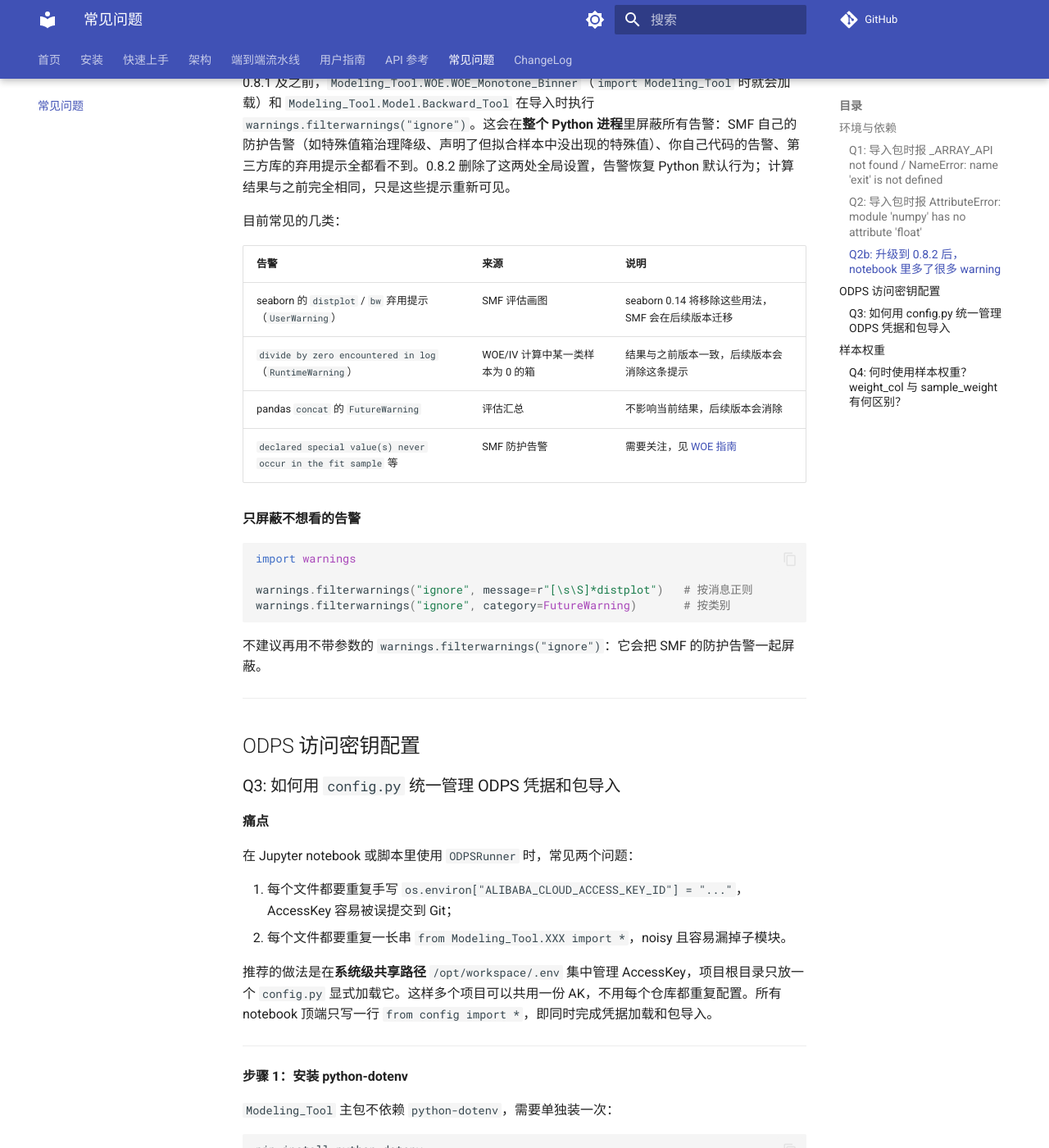
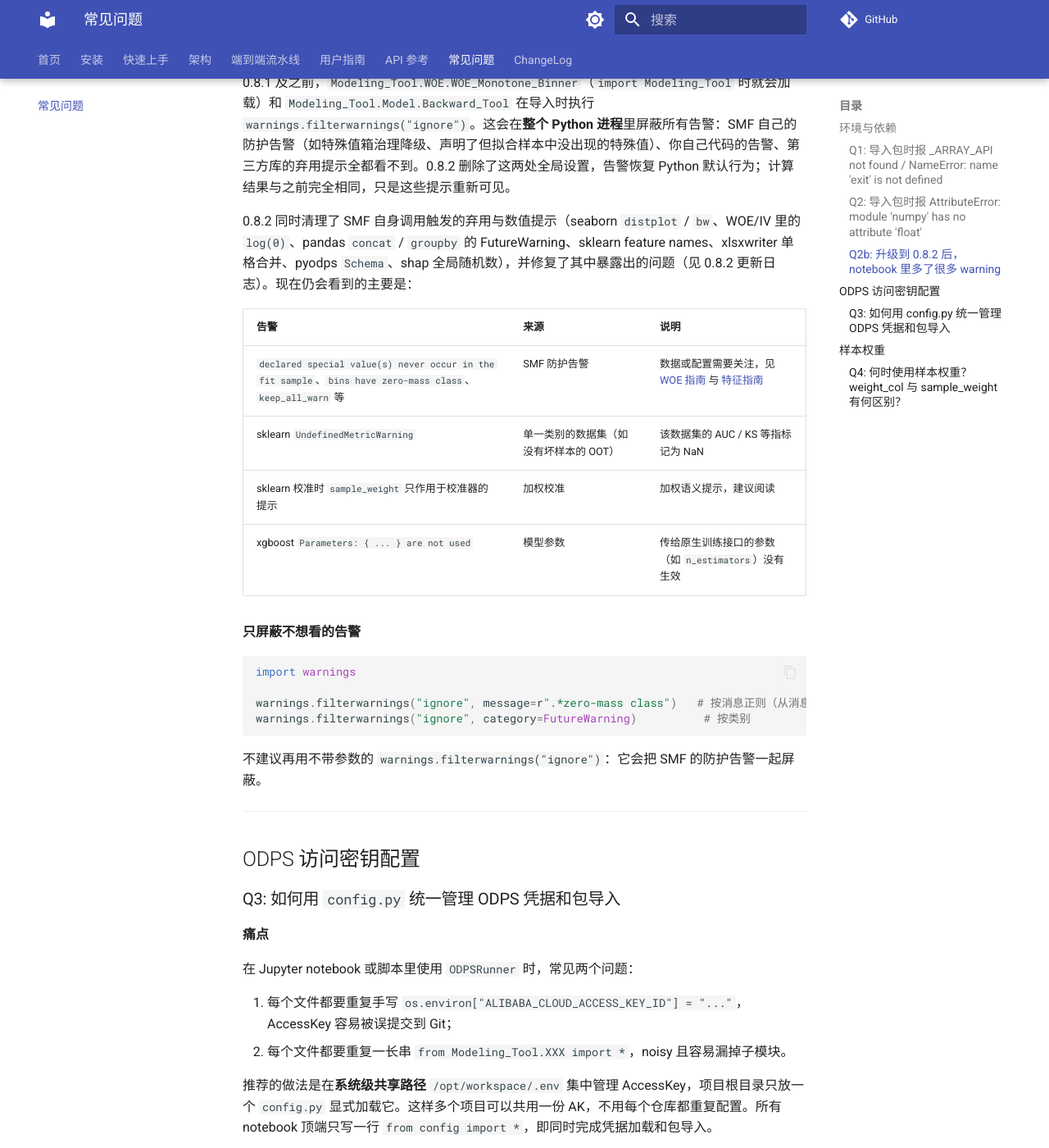
Before and after one commit to Kyle-J-Sun/SuperModelingFactory_doc, an MkDocs documentation site: the page built from docs/faq.md, in a window 1280 px wide and 1400 px high, scrolled down 3111 px. Shown: the whole window at 82% size. Built offline with MkDocs 1.6.1 and Material for MkDocs 9.7.7, drawn with Linux system fonts in a browser that asks for light colours; comment, search, counter and statistics services are not loaded.

Commit message:
docs: FAQ lists the warnings still shown after the 0.8.2 cleanup
- faq.md Q2b: 0.8.2 also removed the deprecation and floating-point notices
  that SMF's own calls raised (seaborn distplot / bw, log(0), pandas concat /
  groupby, sklearn feature names, xlsxwriter single-cell merge, pyodps
  Schema, shap global RNG) and fixed the problems behind them; the table now
  lists what still appears on purpose (SMF guard warnings, sklearn
  UndefinedMetricWarning on single-class datasets, the calibration
  sample_weight note, xgboost unused parameters) and the filter example
  targets a guard warning

Claude-Session: https://claude.ai/code/session_01Y47KH3eSayU8iaTyhkjE6Y

````diff
--- a/docs/faq.md
+++ b/docs/faq.md
@@ -167,22 +167,22 @@ from Modeling_Tool.Core import *
 
 0.8.1 及之前，`Modeling_Tool.WOE.WOE_Monotone_Binner`（`import Modeling_Tool` 时就会加载）和 `Modeling_Tool.Model.Backward_Tool` 在导入时执行 `warnings.filterwarnings("ignore")`。这会在**整个 Python 进程**里屏蔽所有告警：SMF 自己的防护告警（如特殊值箱治理降级、声明了但拟合样本中没出现的特殊值）、你自己代码的告警、第三方库的弃用提示全都看不到。0.8.2 删除了这两处全局设置，告警恢复 Python 默认行为；计算结果与之前完全相同，只是这些提示重新可见。
 
-目前常见的几类：
+0.8.2 同时清理了 SMF 自身调用触发的弃用与数值提示（seaborn `distplot` / `bw`、WOE/IV 里的 `log(0)`、pandas `concat` / `groupby` 的 FutureWarning、sklearn feature names、xlsxwriter 单格合并、pyodps `Schema`、shap 全局随机数），并修复了其中暴露出的问题（见 0.8.2 更新日志）。现在仍会看到的主要是：
 
 | 告警 | 来源 | 说明 |
 |---|---|---|
-| seaborn 的 `distplot` / `bw` 弃用提示（`UserWarning`） | SMF 评估画图 | seaborn 0.14 将移除这些用法，SMF 会在后续版本迁移 |
-| `divide by zero encountered in log`（`RuntimeWarning`） | WOE/IV 计算中某一类样本为 0 的箱 | 结果与之前版本一致，后续版本会消除这条提示 |
-| pandas `concat` 的 `FutureWarning` | 评估汇总 | 不影响当前结果，后续版本会消除 |
-| `declared special value(s) never occur in the fit sample` 等 | SMF 防护告警 | 需要关注，见 [WOE 指南](guides/woe.md) |
+| `declared special value(s) never occur in the fit sample`、`bins have zero-mass class`、`keep_all_warn` 等 | SMF 防护告警 | 数据或配置需要关注，见 [WOE 指南](guides/woe.md) 与 [特征指南](guides/feature.md) |
+| sklearn `UndefinedMetricWarning` | 单一类别的数据集（如没有坏样本的 OOT） | 该数据集的 AUC / KS 等指标记为 NaN |
+| sklearn 校准时 `sample_weight` 只作用于校准器的提示 | 加权校准 | 加权语义提示，建议阅读 |
+| xgboost `Parameters: { ... } are not used` | 模型参数 | 传给原生训练接口的参数（如 `n_estimators`）没有生效 |
 
 **只屏蔽不想看的告警**
 
 ```python
 import warnings
 
-warnings.filterwarnings("ignore", message=r"[\s\S]*distplot")   # 按消息正则
-warnings.filterwarnings("ignore", category=FutureWarning)       # 按类别
+warnings.filterwarnings("ignore", message=r".*zero-mass class")   # 按消息正则（从消息开头匹配）
+warnings.filterwarnings("ignore", category=FutureWarning)          # 按类别
 ```
 
 不建议再用不带参数的 `warnings.filterwarnings("ignore")`：它会把 SMF 的防护告警一起屏蔽。
````
